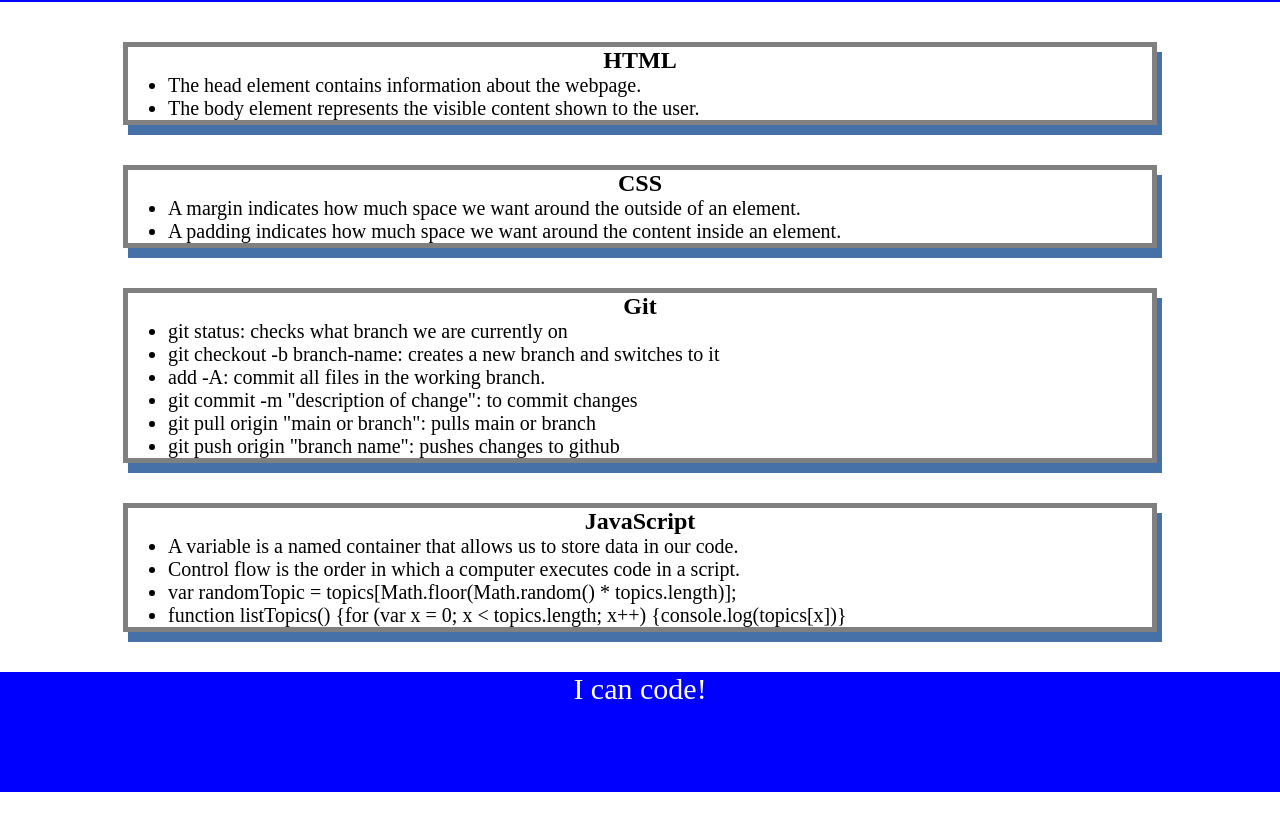
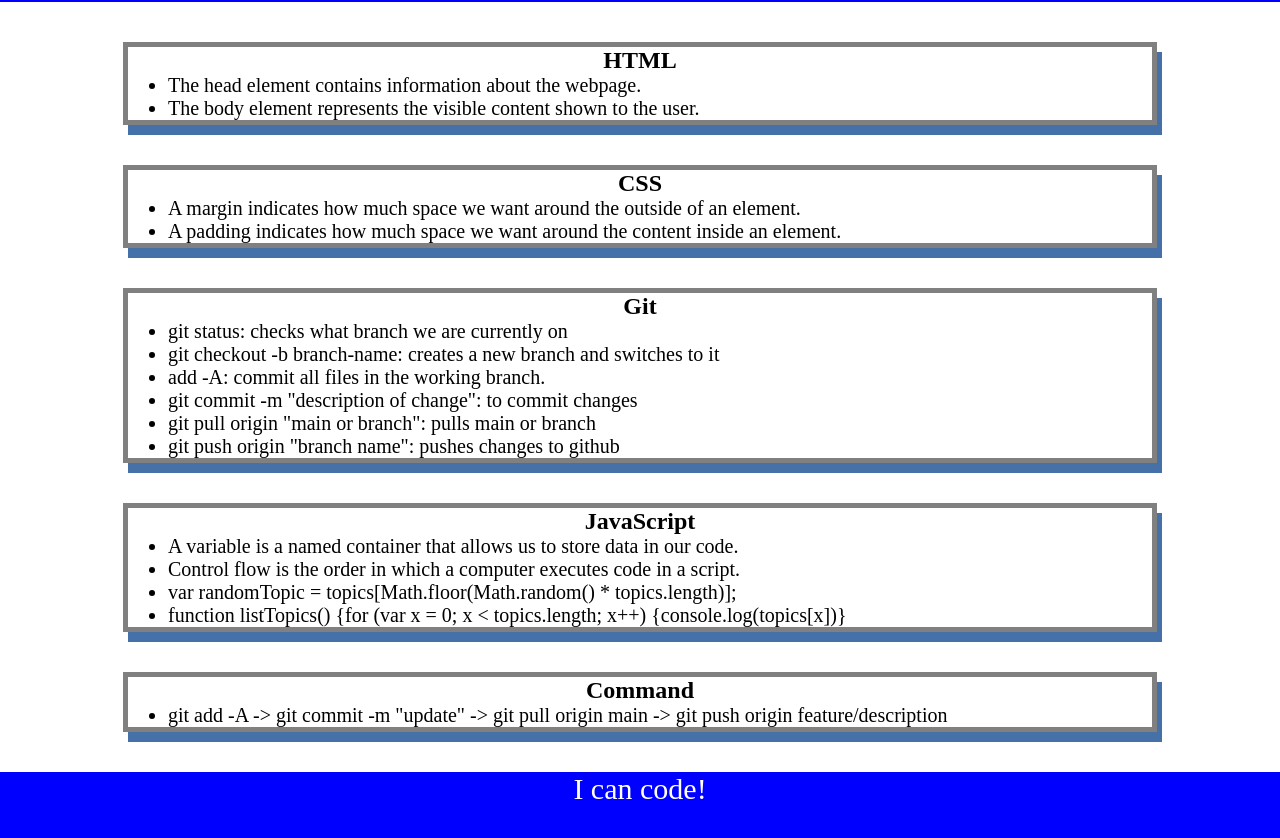
Before and after one commit to dolivafig/prework-study-guide, a plain HTML site: page index.html in a window 1280 px wide. Shown: the part 118-956 px from the top of the page. Before the commit the page ends 910 px from the top, so only its background shows below. Drawn offline with Linux system fonts and the light colour scheme.

Commit message:
added module

```diff
--- a/assets/script.js
+++ b/assets/script.js
@@ -1,4 +1,7 @@
-var topics = ['HTML', 'CSS', 'Git', 'JavaScript'];
+/*NOTES:
+“Hosting Options”: Virtual Private Server, Heroku, Docker, and Kubernetes
+*/
+var topics = ['HTML', 'CSS', 'Git', 'JavaScript','Command'];
 var randomTopic = topics[Math.floor(Math.random() * topics.length)];
 
 function listTopics() {
@@ -17,6 +20,8 @@ if (randomTopic === 'HTML') {
  console.log("Let's study Git!");
 } else if (randomTopic === 'JavaScript') {
  console.log("Let's study JavaScript!");
+} else if (randomTopic === 'Command') {
+    console.log("Let's study CMD!");
 } else {
  console.log('Please try again!');
 }
--- a/index.html
+++ b/index.html
@@ -48,6 +48,12 @@
           <li>function listTopics() {for (var x = 0; x < topics.length; x++) {console.log(topics[x])}</li>
         </ul>
       </section>
+      <section class="card" id="CMD-section">
+        <h2>Command</h2>
+        <ul>
+          <li>git add -A -> git commit -m "update"  -> git pull origin main  -> git push origin feature/description</li>
+        </ul>
+      </section>
     </main>
 
     <footer>
```
